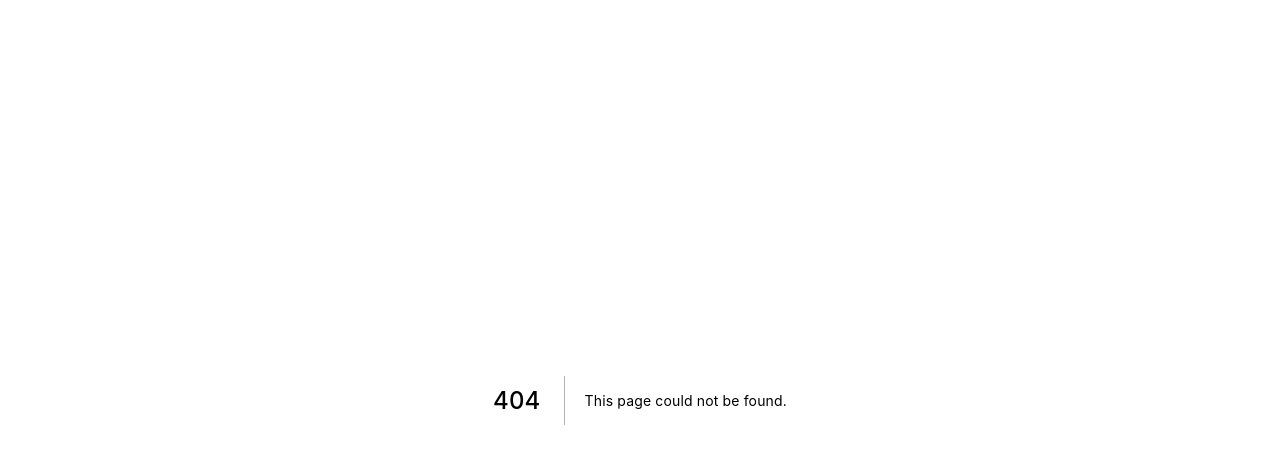
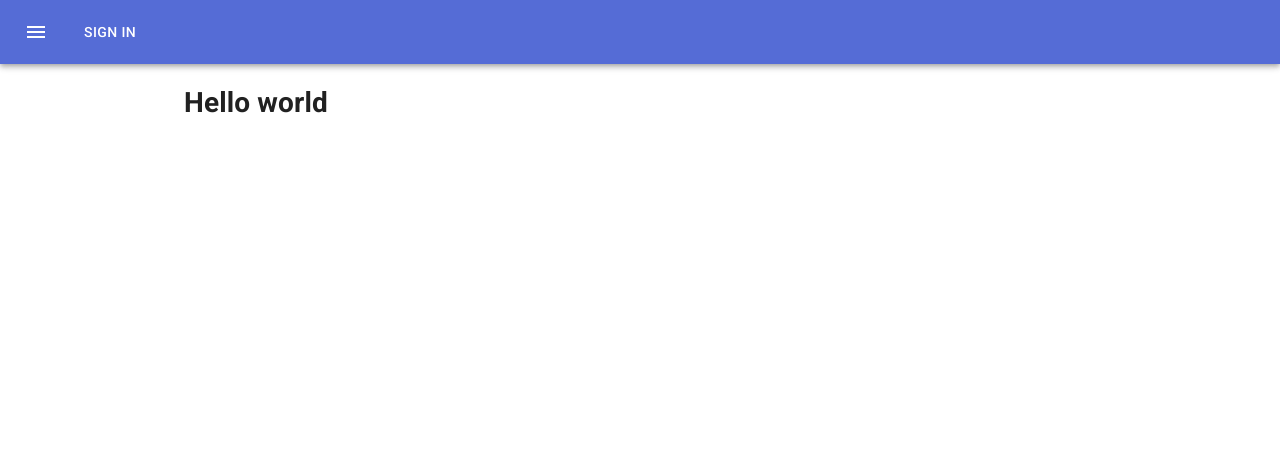
Before and after one commit to markelog/probos, a Next.js app in the folder front/: page /landing in a window 1280 px wide. Before the commit this address had no page. Shown: the top 464 px of the page. Built offline with nearby package versions, Linux system fonts and the light colour scheme.

Commit message:
Front: divide index to landing and profile pages

```diff
--- /dev/null
+++ b/front/pages/landing.js
@@ -0,0 +1,30 @@
+import React, { useState, useEffect } from 'react';
+import { useRouter } from 'next/router';
+
+import { makeStyles } from '@material-ui/core/styles';
+import Link from '@material-ui/core/Link';
+
+import Layout from '../components/layout';
+import Repos from '../components/repos';
+import Top from '../components/top';
+
+const useStyles = makeStyles(theme => ({
+  link: {
+    margin: theme.spacing(1)
+  }
+}));
+
+function Index({ user }) {
+  const classes = useStyles();
+
+  return (
+    <main>
+      <Top />
+      <Layout>
+        <h1>Hello world</h1>
+      </Layout>
+    </main>
+  );
+}
+
+export default Index;
```
Also changed, not shown: front/pages/profile.js (renamed from front/pages/index.js), 1 other file (tests, documents, lock files or other folders).
